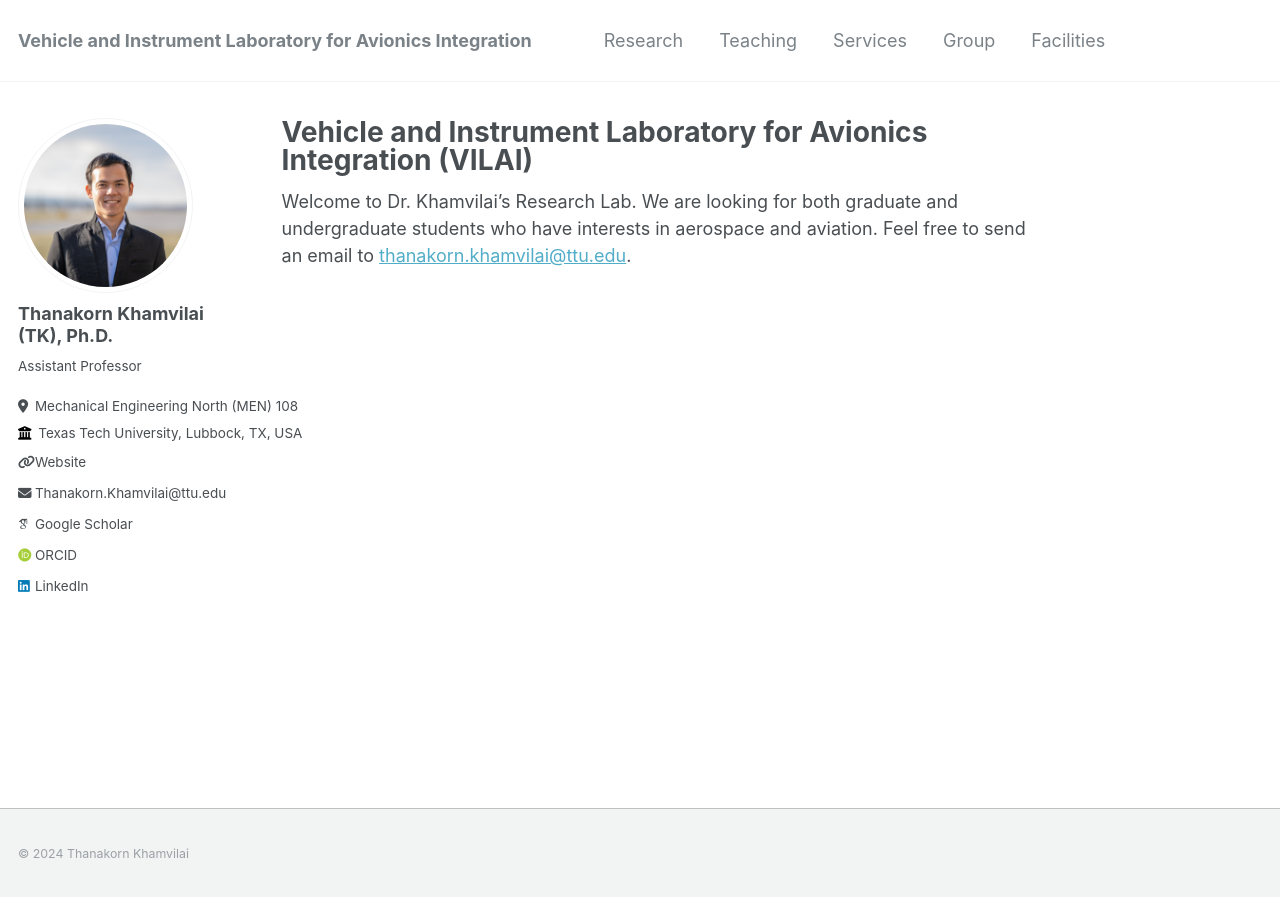
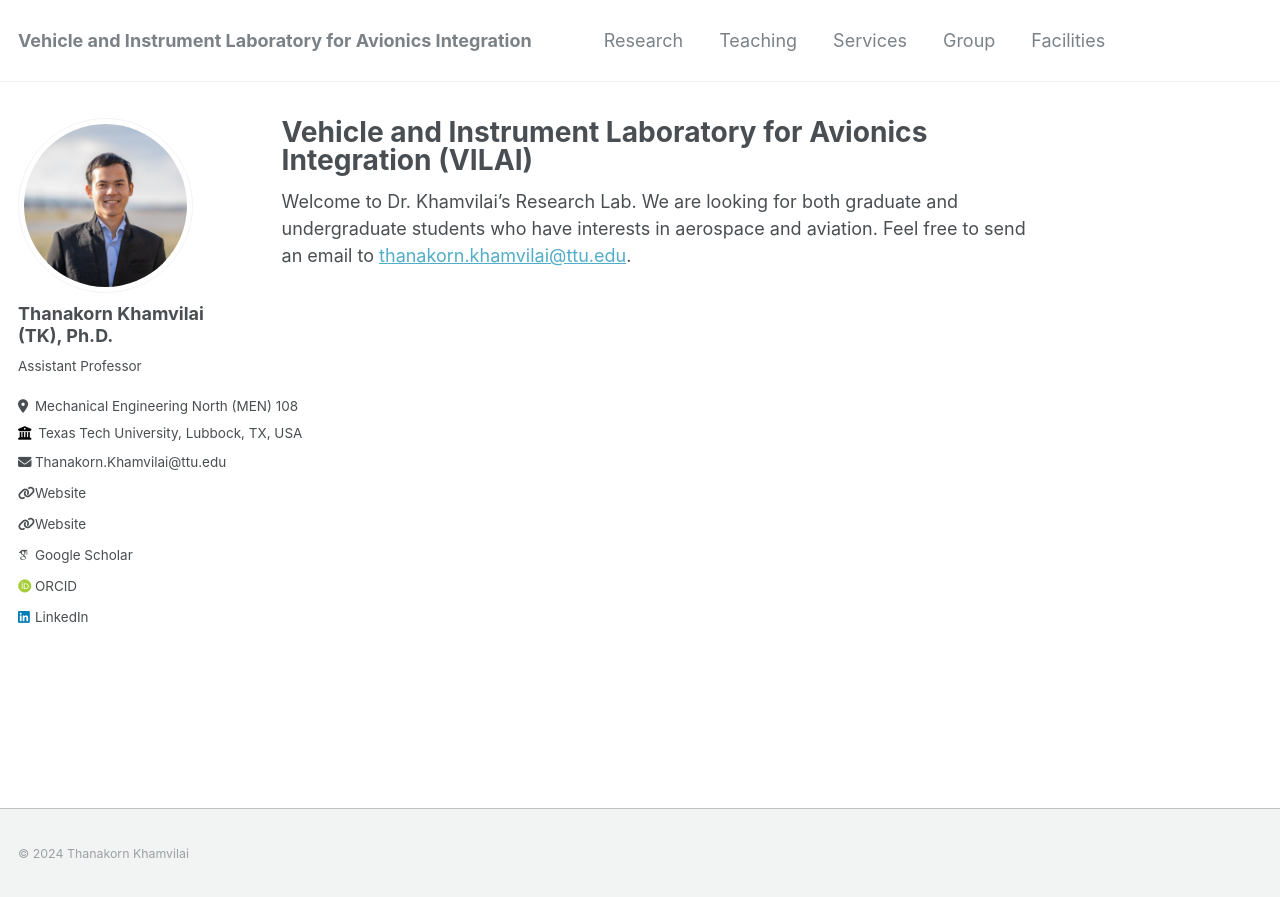
Before and after one commit to tkhamvilai/tkhamvilai.github.io, a Jekyll site: the page built from _pages/about.md, in a window 1280 px wide. Shown: the top 897 px of the page. Built offline with Jekyll 4.4.1, drawn with Linux system fonts in a browser that asks for light colours; some web fonts are replaced.

Commit message:
add a link to my cv

```diff
--- a/_includes/author-profile.html
+++ b/_includes/author-profile.html
@@ -30,11 +30,14 @@
       {% if author.employer %}
         <li><i class="fa fa-solid fa-building-columns icon-pad-right" aria-hidden="true"></i>{{ author.employer }}</li>
       {% endif %}
-      {% if author.uri %}
-        <li><a href="{{ author.uri }}"><i class="fas fa-fw fa-link icon-pad-right" aria-hidden="true"></i>{{ site.data.ui-text[site.locale].website_label | default: "Website" }}</a></li>
-      {% endif %}
       {% if author.email %}
         <li><a href="mailto:{{ author.email }}"><i class="fas fa-fw fa-envelope icon-pad-right" aria-hidden="true"></i>{{ author.email }}</a></li>
+      {% endif %}
+      {% if author.uri %}
+        <li><a href="{{ author.cv }}"><i class="fas fa-fw fa-link icon-pad-right" aria-hidden="true"></i>{{ site.data.ui-text[site.locale].website_label | default: " Resume / CV" }}</a></li>
+      {% endif %}
+      {% if author.uri %}
+        <li><a href="{{ author.uri }}"><i class="fas fa-fw fa-link icon-pad-right" aria-hidden="true"></i>{{ site.data.ui-text[site.locale].website_label | default: " Departmental Website" }}</a></li>
       {% endif %}
 
       <!-- Font Awesome and Academicons icons / Academic websites -->
```
